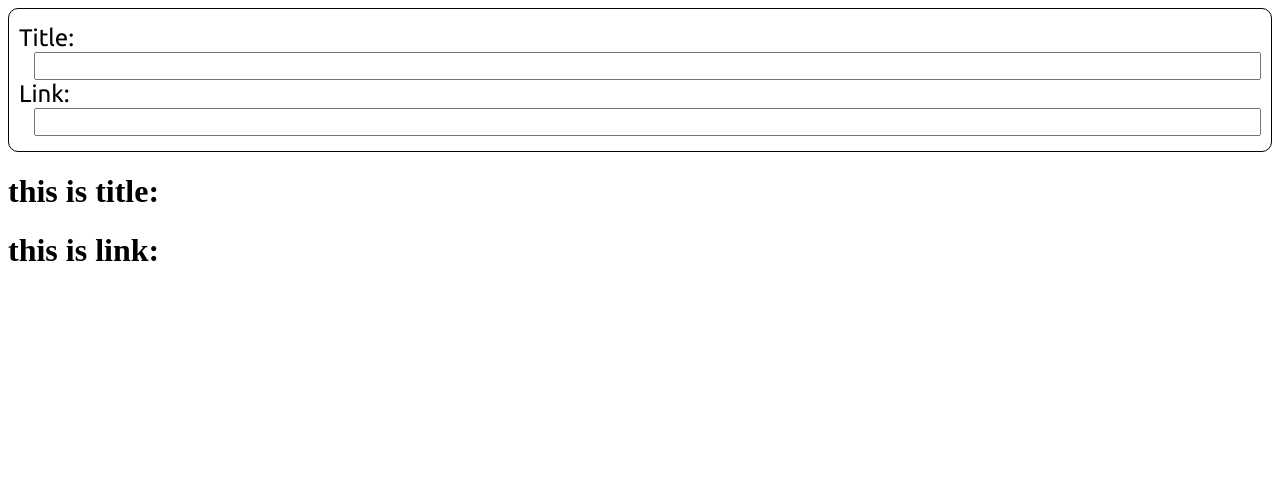
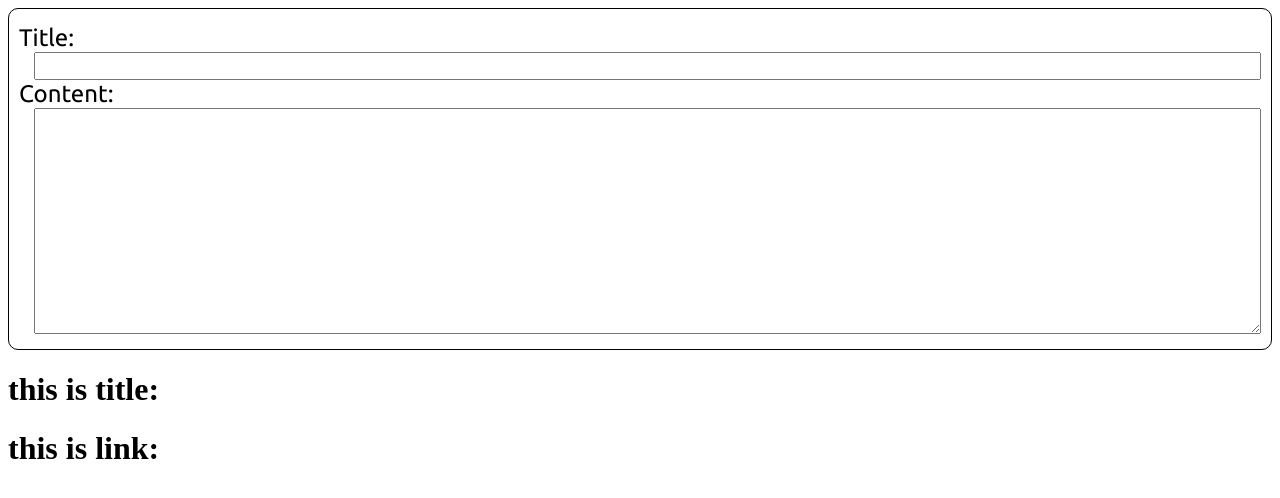
Before and after one commit to aliflikescoding/react-cv-application, a React (Vite) app in the folder app/: page / in a window 1280 px wide. Shown: the top 498 px of the page. Built offline with nearby package versions, Linux system fonts and the light colour scheme.

Commit message:
Add body input component

```diff
--- a/app/src/App.jsx
+++ b/app/src/App.jsx
@@ -1,25 +1,30 @@
 import "./App.scss";
-import HeaderInput from "./components/HeaderInput";
+import BodyInput from "./components/BodyInput";
 import { useState } from "react";
 
 function App() {
   const [titleValue, setTitleValue] = useState("");
-  const [linkValue, setLinkValue] = useState("");
+  const [contentValue, setcontentValue] = useState("");
 
   const handleTitleChange = (e) => {
     setTitleValue(e.target.value);
   };
 
   const handleLinkChange = (e) => {
-    setLinkValue(e.target.value);
+    setcontentValue(e.target.value);
   };
 
   return (
     <>
-      < HeaderInput TitleInput={titleValue} onChangeTitle={handleTitleChange} linkInput={linkValue} onChangeLink={handleLinkChange}/>
+      <BodyInput
+        TitleInput={titleValue}
+        onChangeTitle={handleTitleChange}
+        contentInput={contentValue}
+        onChangeInput={handleLinkChange}
+      />
 
       <h1>this is title: {titleValue}</h1>
-      <h1>this is link: {linkValue}</h1>
+      <h1>this is link: {contentValue}</h1>
     </>
   );
 }
--- /dev/null
+++ b/app/src/components/BodyInput.jsx
@@ -0,0 +1,26 @@
+import "./BodyInput.scss";
+import "../sass/fonts.scss";
+
+function BodyInput({ TitleInput, onChangeTitle, contentInput, onChangeInput }) {
+  return (
+    <div className="input font-ubuntu">
+      <span className="input-label">Title: </span>
+      <input
+        className="input-text"
+        type="text"
+        value={TitleInput}
+        onChange={onChangeTitle}
+      />
+      <span className="input-label">Content: </span>
+      <textarea
+        className="input-text"
+        value={contentInput}
+        onChange={onChangeInput}
+        cols="30"
+        rows="10"
+      ></textarea>
+    </div>
+  );
+}
+
+export default BodyInput;
--- /dev/null
+++ b/app/src/components/BodyInput.scss
@@ -0,0 +1,19 @@
+@import "./../sass/variables.scss";
+
+.input {
+  border: 1px solid $text;
+  padding: 15px 10px;
+  border-radius: 10px;
+
+  display: flex;
+  flex-direction: column;
+
+  &-label {
+    font-size: 1.5rem;
+  }
+
+  &-text {
+    margin-left: 15px;
+    font-size: 1.2rem;
+  }
+}
```
